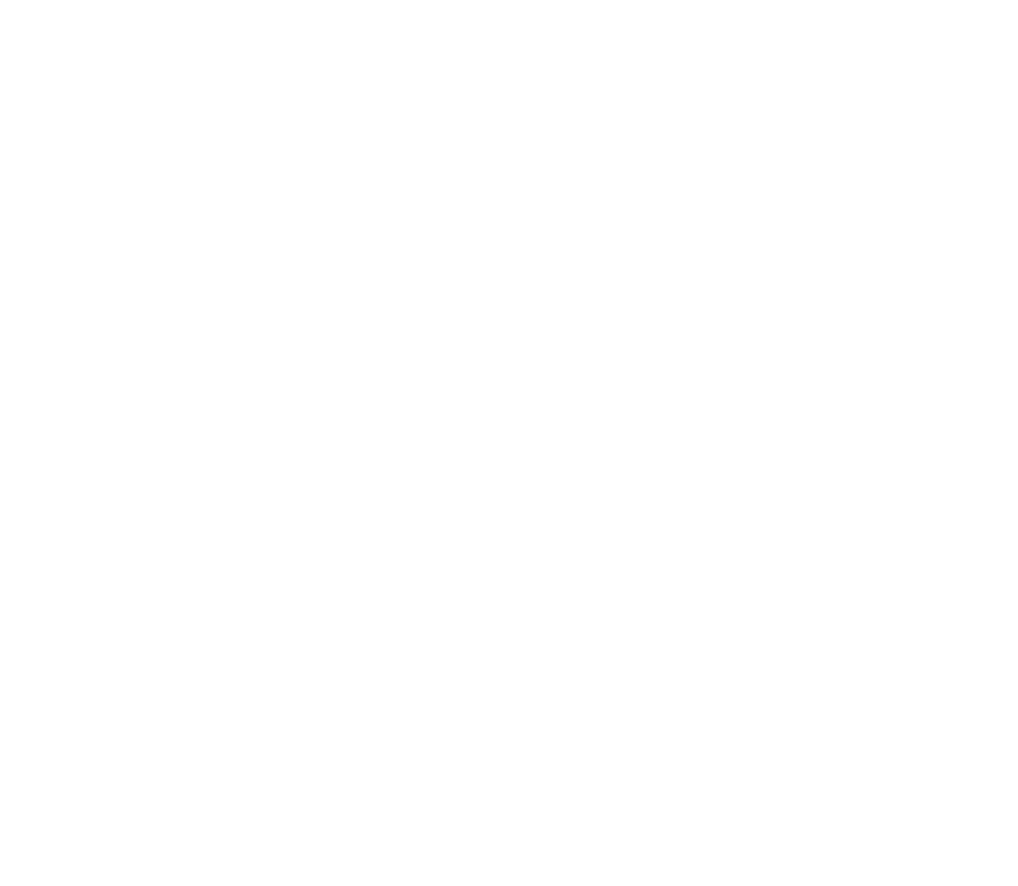
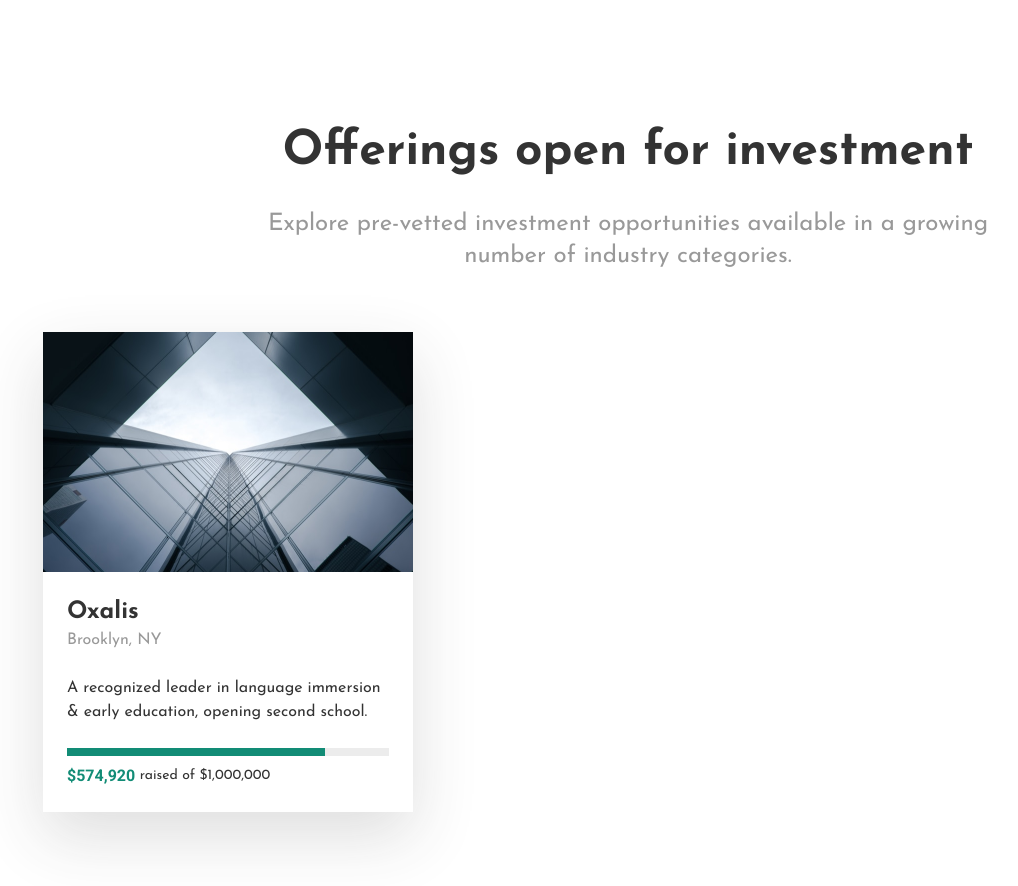
Before and after one commit to bambuuk/future-invest, a React (Create React App) app: page / in a window 1280 px wide. Shown: the part 840-1726 px from the top of the page, without its empty margins (12-1030 px from the left). Before the commit the page ends 800 px from the top, so only its background shows below. Built offline with nearby package versions, Linux system fonts and the light colour scheme; the HTML template or start-up script is replaced by a standard one.

Commit message:
create offers section with the first card variant

```diff
--- a/src/App.tsx
+++ b/src/App.tsx
@@ -2,12 +2,14 @@
 import { ThemeProvider } from '@mui/material';
 import { theme } from "./theme";
 import Promo from "./components/Promo";
+import Offers from "./components/Offers";
 
 function App() {
   return (
     <ThemeProvider theme={theme}>
       <Navbar />
       <Promo />
+      <Offers />
     </ThemeProvider>
   );
 }
--- /dev/null
+++ b/src/components/InvestorCardList.tsx
@@ -0,0 +1,113 @@
+import React from 'react';
+import { styled, Box } from '@mui/material';
+
+const cardImg = require('../assets/offers/oxalis.png');
+
+const List = styled('div')({
+  marginTop: '60px',
+  display: 'grid',
+  gridTemplateColumns: 'repeat(3, 370px)',
+  columnGap: '30px',
+  gridTemplateRows: '480px',
+  gridAutoRows: '480px',
+  rowGap: '40px',
+  justifyContent: 'center'
+});
+
+const Item = styled('div')({
+  boxShadow: '0px 24px 60px 0px rgba(51, 51, 51, 0.16)',
+  display: 'flex',
+  flexDirection: 'column',
+});
+
+const Image = styled('img')({
+  display: 'block',
+  width: '100%',
+  height: 'calc(50%)',
+  objectFit: 'cover',
+});
+
+const Title = styled('h5')({
+  color: '#333',
+  fontFamily: 'Josefin Sans',
+  fontSize: '24px',
+  fontWeight: 700,
+  lineHeight: '32px',
+});
+
+const Subtitle = styled('div')({
+  color: '#999',
+  fontFamily: 'Josefin Sans',
+  fontSize: '16px',
+  fontWeight: '400',
+  lineHeight: '24px',
+});
+
+const Description = styled('div')({
+  marginTop: '24px',
+  color: '#333',
+  fontFamily: 'Josefin Sans',
+  fontSize: '16px',
+  fontWeight: 400,
+  lineHeight: '24px',
+});
+
+const Range = styled('div')({
+  height: '8px',
+  width: '100%',
+  background: '#ECECEC',
+});
+
+const MainRangeUnit = styled('div')(({ theme }) => ({
+  backgroundColor: theme.palette.primary.main,
+  width: '182px',
+  height: '100%'
+}));
+
+const RangeWrapper = styled('div')({
+  display: 'flex',
+  flexDirection: 'column',
+  width: '100%',
+  gap: '8px',
+  marginTop: '24px'
+});
+
+const Amount = styled('div')({
+  display: 'flex',
+  color: '#333',
+  fontFamily: 'Josefin Sans',
+  fontSize: '14px',
+  fontWeight: 400,
+  lineHeight: '24px',
+});
+
+const CurrentAmount = styled('div')(({ theme }) => ({
+  color: theme.palette.primary.main,
+  fontSize: '16px',
+  fontWeight: 700,
+}));
+
+const InvestorCardList = () => {
+  return (
+    <List>
+      <Item>
+        <Image src={cardImg} />
+        <Box sx={{ padding: '24px' }}>
+          <Title>Oxalis</Title>
+          <Subtitle>Brooklyn, NY</Subtitle>
+          <Description>
+            A recognized leader in language immersion & early education, opening second school.
+          </Description>
+          <RangeWrapper>
+            <Range>
+              <MainRangeUnit sx={{ width: '80%' }} />
+            </Range>
+            <Amount><CurrentAmount>$574,920</CurrentAmount>&nbsp;raised of $1,000,000</Amount>
+          </RangeWrapper>
+        </Box>
+      </Item>
+    </List>
+  )
+}
+
+export default InvestorCardList;
--- a/src/components/Navbar.tsx
+++ b/src/components/Navbar.tsx
@@ -20,6 +20,7 @@
 const Header = styled('header')(({ theme }) => ({
   width: '100%',
   height: '90px',
+  boxShadow: '0px 4px 40px 0px rgba(51, 51, 51, 0.08)',
   [theme.breakpoints.down("md")]: {
     height: '75px',
   },
--- /dev/null
+++ b/src/components/Offers.tsx
@@ -0,0 +1,56 @@
+import React from 'react'
+import { styled } from '@mui/material';
+import { CustomContainer } from './CustomElements';
+import InvestorCardList from './InvestorCardList';
+
+const Section = styled('section')(({ theme }) => ({
+  position: 'relative',
+  width: '100%',
+  overflow: 'hidden',
+}));
+
+const Wrapper = styled('div')({
+  display: 'flex',
+  flexDirection: 'column',
+  padding: '160px 0',
+});
+
+const CustomHeader = styled('h2')({
+  color: '#333',
+  textAlign: 'center',
+  fontFamily: 'Josefin Sans',
+  fontSize: '48px',
+  fontWeight: 700,
+  lineHeight: '64px',
+});
+
+const Subtitle = styled('div')({
+  margin: '0 auto',
+  marginTop: '24px',
+  color: '#999',
+  textAlign: 'center',
+  fontFamily: 'Josefin Sans',
+  fontSize: '24px',
+  fontWeight: '400',
+  lineHeight: '32px',
+  width: '100%',
+  maxWidth: '770px'
+});
+
+const Offers = () => {
+  return (
+    <Section>
+      <CustomContainer>
+        <Wrapper>
+          <CustomHeader>Offerings open for investment</CustomHeader>
+          <Subtitle>
+            Explore pre-vetted investment opportunities available in a growing number of industry categories.
+          </Subtitle>
+          <InvestorCardList />
+        </Wrapper>
+      </CustomContainer>
+    </Section>
+  )
+}
+
+export default Offers
--- a/src/index.css
+++ b/src/index.css
@@ -92,3 +92,7 @@
 * {
   font-family: 'Roboto', sans-serif;
 }
+
+body {
+	background-color: #fff;
+}
```
Also changed, not shown: src/assets/offers/oxalis.png (added).
